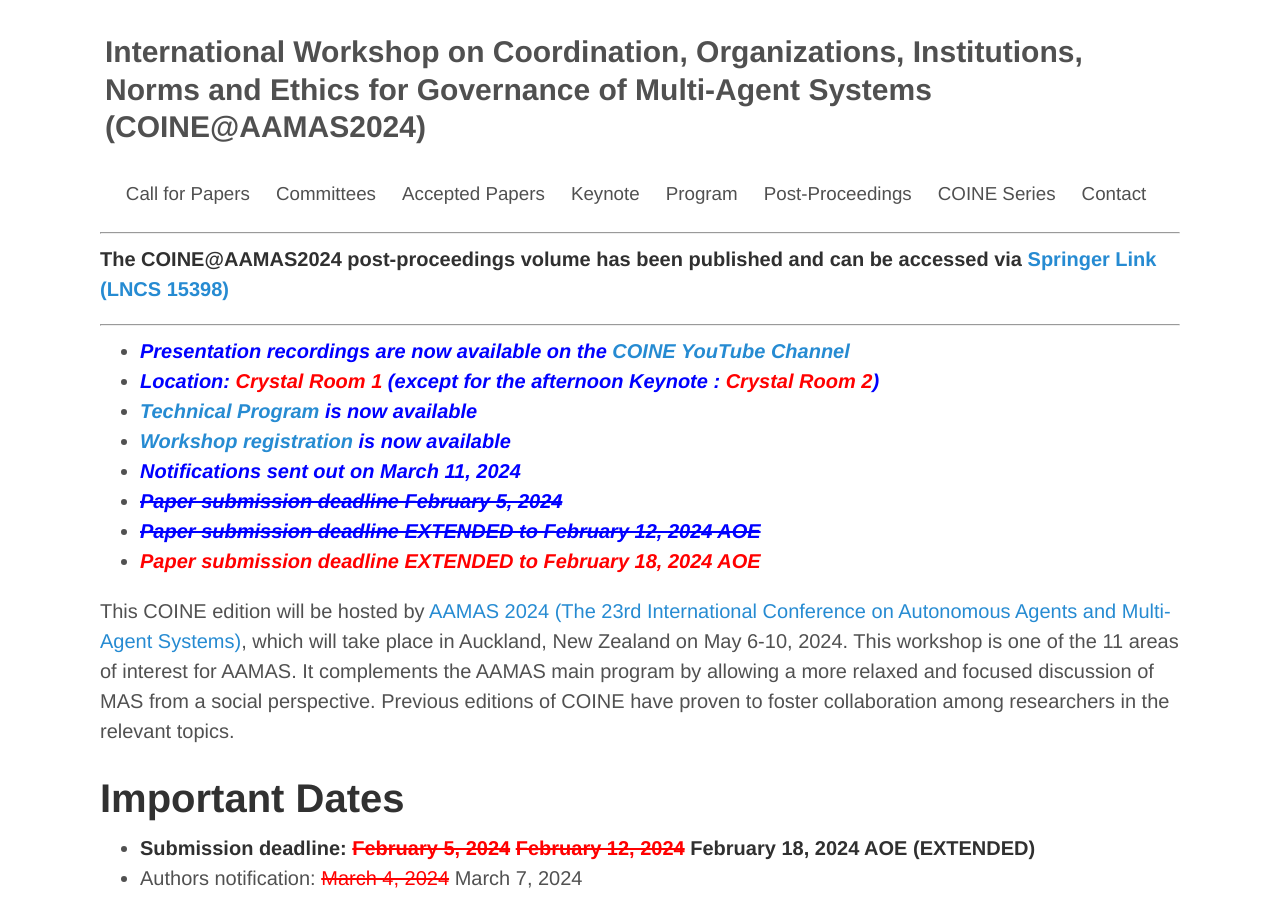
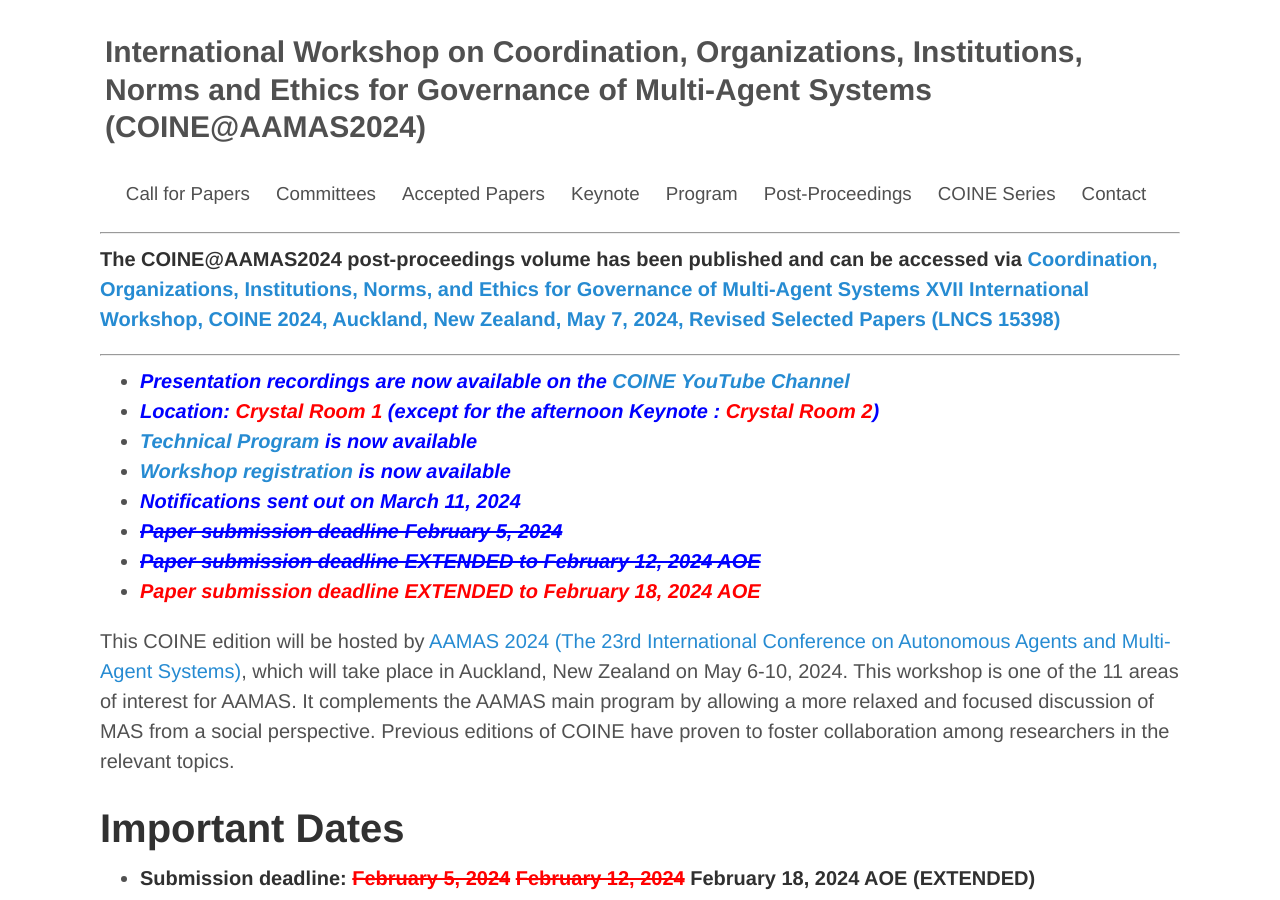
Before and after one commit to coin-workshop/coine-2024-auckland, a Jekyll site: the page built from index.md, in a window 1280 px wide and 900 px high. Built offline with Jekyll 4.4.1, drawn with Linux system fonts in a browser that asks for light colours.

Commit message:
Updated text published book

```diff
--- a/index.md
+++ b/index.md
@@ -3,7 +3,7 @@
 
 ---
 
-**The COINE@AAMAS2024 post-proceedings volume has been published and can be accessed via [Springer Link (LNCS 15398)](https://link.springer.com/book/10.1007/978-3-031-82039-7){:target="_blank"}**
+**The COINE@AAMAS2024 post-proceedings volume has been published and can be accessed via [Coordination, Organizations, Institutions, Norms, and Ethics for Governance of Multi-Agent Systems XVII International Workshop, COINE 2024, Auckland, New Zealand, May 7, 2024, Revised Selected Papers (LNCS 15398)](https://link.springer.com/book/10.1007/978-3-031-82039-7){:target="_blank"}**
 
 ---
 
```
